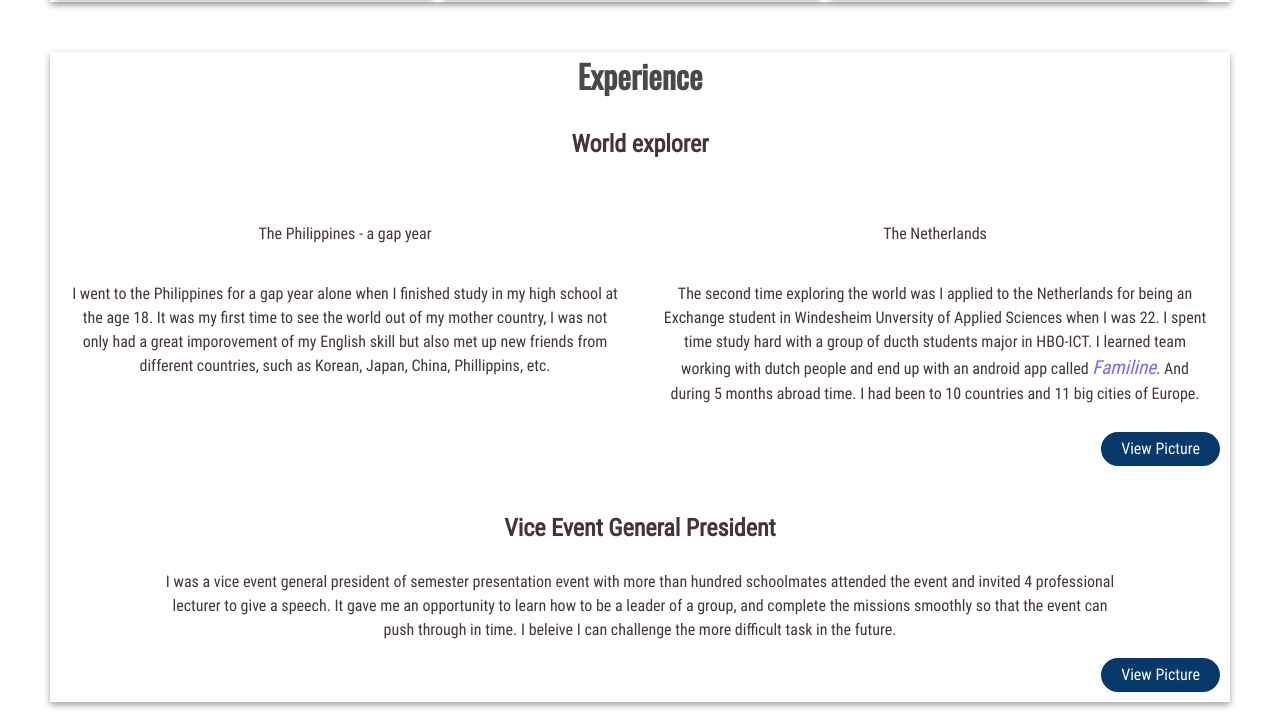
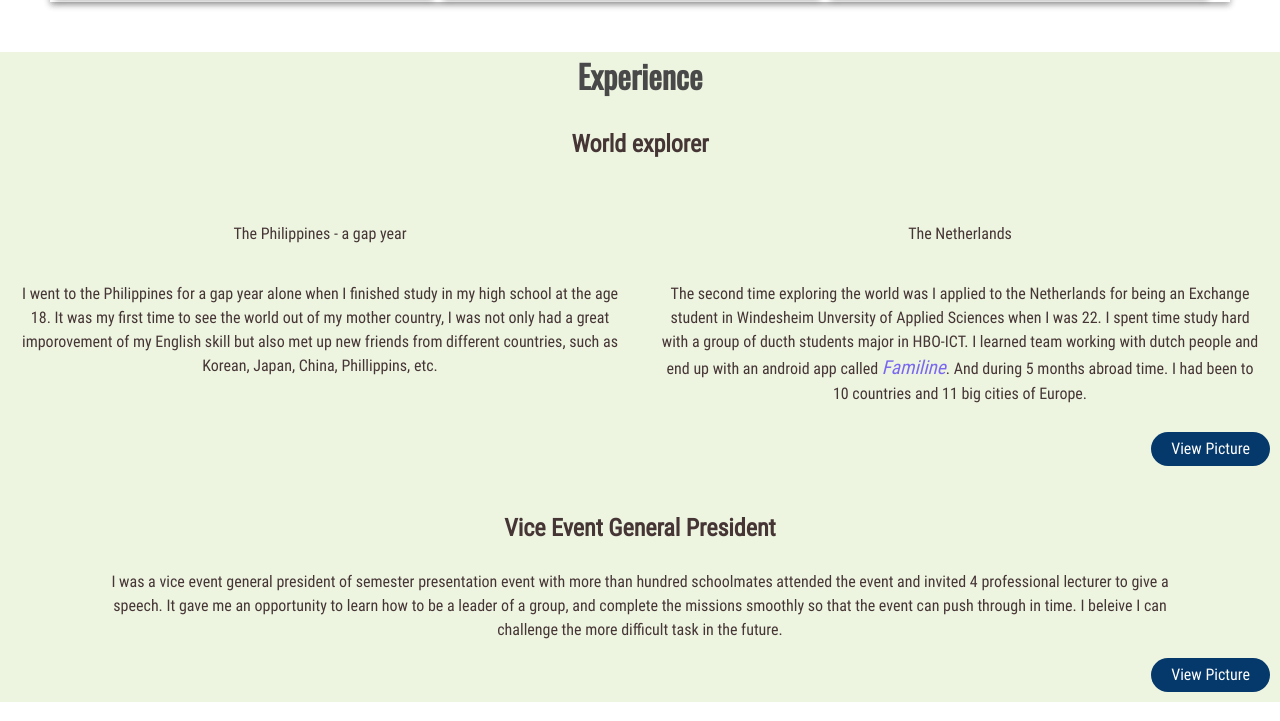
Before and after one commit to ec1348/ec1348.github.io, a plain HTML site: page index.html in a window 1280 px wide. Shown: the part 1659-2380 px from the top of the page. Drawn offline with Linux system fonts and the light colour scheme.

Commit message:
Add background color to exp-section

```diff
--- a/index.html
+++ b/index.html
@@ -58,7 +58,7 @@
         </div>
     </div>
 
-    <div id="Experience" class="section">
+    <div id="Experience" class="exp-section section">
         <h2>Experience</h2>
         <div class="world-explorer-container clearfix">
             <h3>World explorer</h3>
--- a/styles/style.css
+++ b/styles/style.css
@@ -174,6 +174,13 @@ a:active {
 }
 
 /*----- Main styles->Experience<- -----*/
+.exp-section{
+    box-shadow: none;
+    margin-left: 0;
+    margin-right: 0;
+    background-color: #EDF5E1 ;
+}
+
 .expPhilippines,
 .expNetherlands{
     display: inline-block;
```
